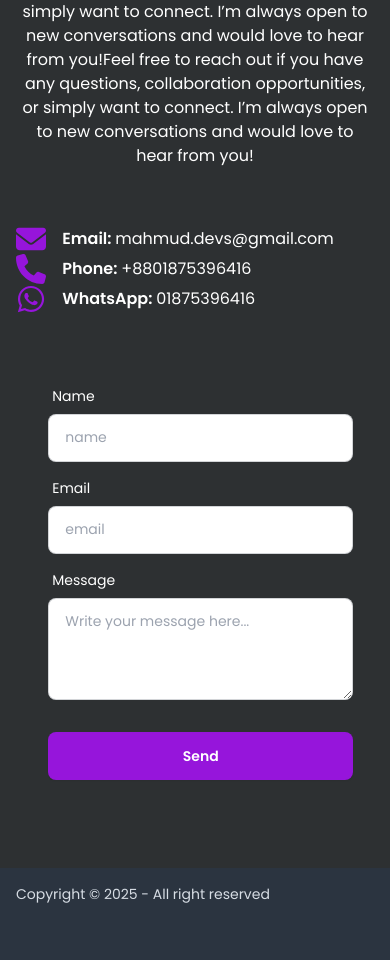
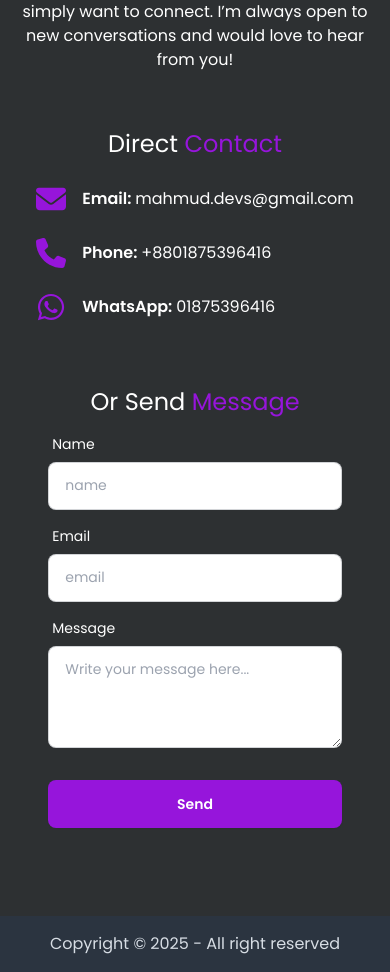
Before and after one commit to mahmuddevs/react-portfolio, a React (Vite) app: page / in a window 390 px wide. Shown: the part 3808-4780 px from the top of the page. Built offline with nearby package versions, Linux system fonts and the light colour scheme.

Commit message:
added all sections without projects

```diff
--- a/src/App.jsx
+++ b/src/App.jsx
@@ -1,12 +1,38 @@
 import { Outlet } from "react-router-dom"
 import Header from "./components/Header"
 import { Footer } from "./components/Footer"
+import { FaArrowUp } from "react-icons/fa"
+import { useEffect, useState } from "react";
 
 function App() {
+  const [isVisible, setIsVisible] = useState(false);
+
+  const checkScrollTop = () => {
+    if (!isVisible && window.pageYOffset > 300) {
+      setIsVisible(true);
+    } else if (isVisible && window.pageYOffset <= 300) {
+      setIsVisible(false);
+    }
+  };
+
+  const scrollToTop = () => {
+    window.scrollTo({ top: 0, behavior: 'smooth' });
+  };
+
+  useEffect(() => {
+    window.addEventListener('scroll', checkScrollTop);
+    return () => window.removeEventListener('scroll', checkScrollTop);
+  }, [isVisible]);
+
   return (
     <>
       <Header />
       <Outlet />
+      {
+        isVisible ?
+          <button onClick={scrollToTop}
+            className="p-4 rounded-full color-accent fixed z-50 top-[88vh] right-8"><FaArrowUp /></button> : ''
+      }
       <Footer />
     </>
   )
--- a/src/components/Footer.jsx
+++ b/src/components/Footer.jsx
@@ -1,20 +1,11 @@
+import { FaFacebookF, FaGithub, FaLinkedin } from "react-icons/fa6"
+
 export const Footer = () => {
   return (
-    <footer className="footer bg-neutral text-neutral-content items-center p-4">
-      <aside className="grid-flow-col items-center">
-        <p>Copyright © {new Date().getFullYear()} - All right reserved</p>
-      </aside>
-      <nav className="grid-flow-col gap-4 md:place-self-center md:justify-self-end">
-        <a>
-
-        </a>
-        <a>
-
-        </a>
-        <a>
-
-        </a>
-      </nav>
+    <footer className="bg-neutral p-4">
+      <div className="text-neutral-content items-center w-11/12 md:container lg:w-9/12 mx-auto">
+        <p className="text-center">Copyright © {new Date().getFullYear()} - All right reserved</p>
+      </div>
     </footer>
   )
 }
--- a/src/pages/home/components/About.jsx
+++ b/src/pages/home/components/About.jsx
@@ -3,7 +3,7 @@ import aboutImg from "../../../assets/image/mahmud2.png"
 const About = () => {
     return (
         <section id='about' className="bg-[#313436]">
-            <div className='w-11/12 md:container mx-auto py-14 md:py-24 grid md:grid-cols-2 place-items-center gap-6'>
+            <div className='w-11/12 md:container lg:w-9/12 mx-auto py-14 md:py-24 grid md:grid-cols-2 place-items-center gap-6'>
                 <img src={aboutImg} alt="mahmud-about-img" className="border-4 border-[#9615db] rounded-full w-1/2 mx-auto" />
                 <div className="space-y-4 w-full md:w-9/12 text-center md:text-left">
                     <h2 className="text-2xl md:text-3xl lg:text-4xl">About <span className="text-accent">Me</span></h2>
--- a/src/pages/home/components/Contact.jsx
+++ b/src/pages/home/components/Contact.jsx
@@ -1,6 +1,6 @@
 import { useRef } from 'react';
 import emailjs from '@emailjs/browser';
-import { FaEnvelope, FaPhone, FaRegAddressCard, FaWhatsapp } from 'react-icons/fa6';
+import { FaEnvelope, FaPhone, FaWhatsapp } from 'react-icons/fa6';
 
 const Contact = () => {
     const form = useRef();
@@ -23,13 +23,14 @@ const Contact = () => {
     };
 
     return (
-        <section id='contact' className='w-11/12 md:container mx-auto py-14 md:py-24'>
+        <section id='contact' className='w-11/12 md:container lg:w-8/12 mx-auto py-14 md:py-24'>
             <div className="space-y-4 w-full md:w-9/12 text-center mx-auto mb-14">
                 <h2 className="text-2xl md:text-3xl lg:text-4xl text-center">Contact <span className="text-accent">Me</span></h2>
-                <p>Feel free to reach out if you have any questions, collaboration opportunities, or simply want to connect. I’m always open to new conversations and would love to hear from you!Feel free to reach out if you have any questions, collaboration opportunities, or simply want to connect. I’m always open to new conversations and would love to hear from you!</p>
+                <p>Feel free to reach out if you have any questions, collaboration opportunities, or simply want to connect. I’m always open to new conversations and would love to hear from you!</p>
             </div>
-            <div className="grid md:grid-cols-2 gap-8">
-                <div className="">
+            <div className="flex flex-col md:flex-row justify-between gap-8">
+                <div className="place-self-center flex-1 space-y-6">
+                    <h2 className="text-2xl md:text-2xl text-center md:text-left">Direct <span className="text-accent">Contact</span></h2>
                     <div className="flex items-center space-x-4">
                         <FaEnvelope className="text-3xl text-accent" />
                         <a href="mailto:mahmud.devs@gmail.com" className="hover:text-[#9615db]"><span className='font-semibold text-white'>Email: </span>mahmud.devs@gmail.com</a>
@@ -43,7 +44,8 @@ const Contact = () => {
                         <a href="https://wa.me/01875396416" className="hover:text-[#9615db]"><span className='font-semibold text-white'>WhatsApp: </span>01875396416</a>
                     </div>
                 </div>
-                <form className="card-body" ref={form} onSubmit={sendEmail}>
+                <form className="card-body flex-1" ref={form} onSubmit={sendEmail}>
+                    <h2 className="text-2xl md:text-2xl text-center md:text-left">Or Send <span className="text-accent">Message</span></h2>
                     <div className="form-control">
                         <label className="label">
                             <span className="label-text text-white">Name</span>
--- a/src/pages/home/components/Projects.jsx
+++ b/src/pages/home/components/Projects.jsx
@@ -3,12 +3,12 @@ import ProjectCard from "../../../components/ProjectCard"
 const Projects = () => {
     return (
         <section id='projects' className="bg-[#313436]">
-            <div className="w-11/12 md:container mx-auto py-14 md:py-24">
+            <div className="w-11/12 md:container lg:w-9/12 mx-auto py-14 md:py-24">
                 <div className="space-y-4 w-full md:w-9/12 text-center mx-auto">
                     <h2 className="text-2xl md:text-3xl lg:text-4xl text-center">My <span className="text-accent">Projects</span></h2>
                     <p>Here are some of the projects I’ve worked on, showcasing my skills in building functional and visually appealing web applications.</p>
                 </div>
-                <div className="grid sm:grid-cols-2  lg:grid-cols-3 gap-6 my-14">
+                <div className="grid sm:grid-cols-2 lg:grid-cols-3 gap-6 my-14">
                     <ProjectCard />
                     <ProjectCard />
                     <ProjectCard />
--- a/src/pages/home/components/Skills.jsx
+++ b/src/pages/home/components/Skills.jsx
@@ -10,7 +10,7 @@ import express from "../../../assets/icons/express.png"
 
 const Skills = () => {
     return (
-        <section id='skills' className='w-11/12 md:container mx-auto py-14 md:py-24'>
+        <section id='skills' className='w-11/12 md:container lg:w-9/12 mx-auto py-14 md:py-24'>
             <div>
                 <div className="space-y-4 w-full md:w-9/12 text-center mx-auto">
                     <h2 className="text-2xl md:text-3xl lg:text-4xl text-center">My <span className="text-accent">Skills</span></h2>
```
